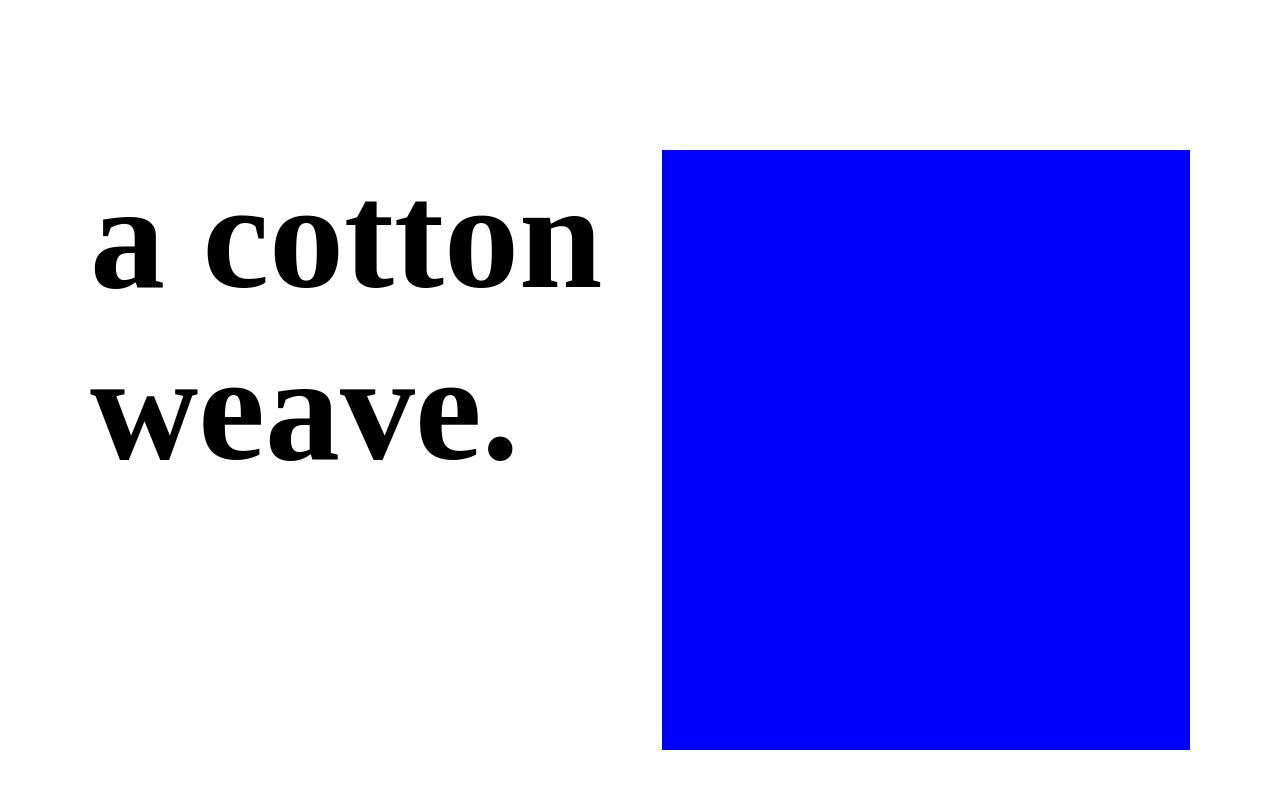
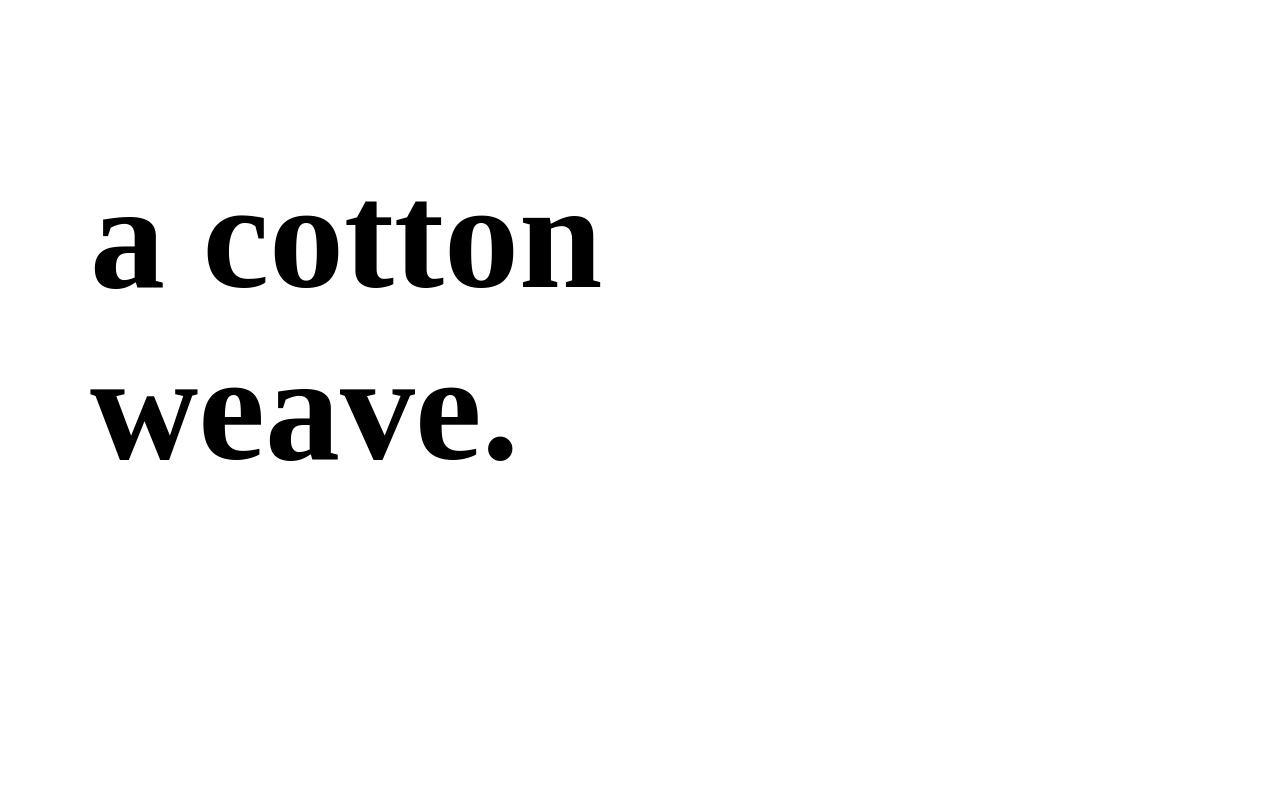
Before and after one commit to anirudhg001/cotton-weave, a plain HTML site: page index.html in a window 1280 px wide. Drawn offline with Linux system fonts and the light colour scheme.

Commit message:
test commit

```diff
--- a/style.css
+++ b/style.css
@@ -28,7 +28,7 @@ body {
 #right {
   height: 100%;
   width: 48%;
-  background-color: blue;
+  /* background-color: blue; */
 }
 
 #left h1 {
```
